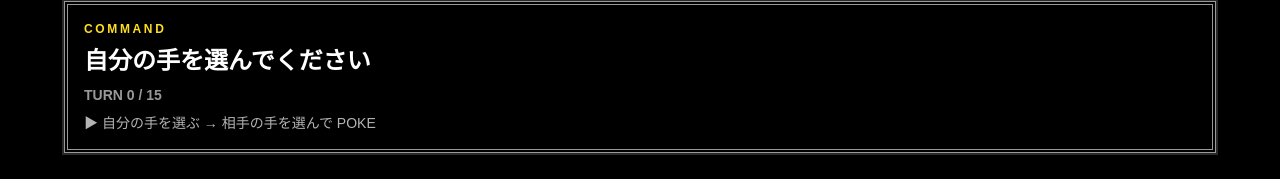
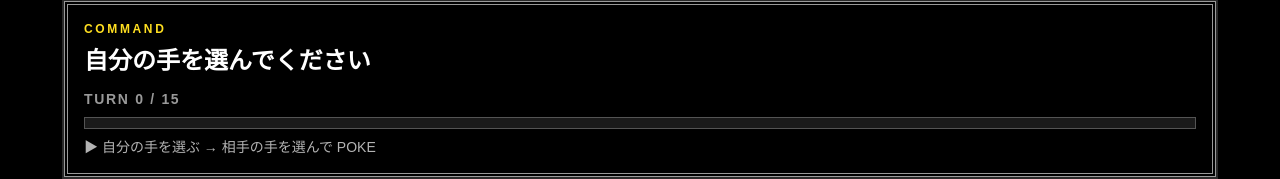
Before and after one commit to akiyama-ryusei/POKE, a Next.js app in the folder poke/: page /game/level2 in a window 1280 px wide. Shown: the part 851-1030 px from the top of the page. Built offline with nearby package versions, Linux system fonts and the light colour scheme; no server answers.

Commit message:
残りターン数をわかりやすく

```diff
--- a/poke/app/components/MainGame.js
+++ b/poke/app/components/MainGame.js
@@ -60,6 +60,7 @@ const ITEMS = [
 
 const ENEMY_EFFECT_DURATION_MS = 1800;
 const MAX_PLAYER_TURNS = 15;
+const COUNTDOWN_WARNING_TURNS = 5;
 
 // ITEMS から重複なくランダムに n 個選ぶ
 function pickRandomItems(n) {
@@ -218,6 +219,10 @@ export default function MainGame({ level = 1 }) {
   const playerLose = isHandOut(hands.player.left) && isHandOut(hands.player.right);
   const enemyLose = isHandOut(hands.enemy.left) && isHandOut(hands.enemy.right);
   const sacrifiveUnavailable = isHandOut(hands.player.left) || isHandOut(hands.player.right);
+  const remainingTurns = Math.max(MAX_PLAYER_TURNS - turnCount, 0);
+  const showTurnCountdown = remainingTurns <= COUNTDOWN_WARNING_TURNS;
+  const playerFingerTotal = totalFingerCount(hands.player);
+  const enemyFingerTotal = totalFingerCount(hands.enemy);
 
   function recordGameResult(resultWinner, resultTurns) {
     saveGameResult({
@@ -870,9 +875,37 @@ function chooseEnemyGuardHand(currentHands) {
             </p>
             <p className="mt-2 min-h-8 text-2xl font-black">{message}</p>
             {!winner ? (
-              <p className="mt-2 text-sm font-bold text-white/60">
-                TURN {turnCount} / {MAX_PLAYER_TURNS}
-              </p>
+              <div className="mt-3">
+                <div className="flex flex-wrap items-center justify-between gap-2">
+                  <p
+                    className={[
+                      "text-sm font-black tracking-[0.12em]",
+                      showTurnCountdown ? "text-yellow-300" : "text-white/60",
+                    ].join(" ")}
+                  >
+                    TURN {turnCount} / {MAX_PLAYER_TURNS}
+                  </p>
+                  {showTurnCountdown ? (
+                    <p className="border-2 border-yellow-300 bg-yellow-300 px-3 py-1 text-sm font-black text-black">
+                      判定まであと {remainingTurns} ターン
+                    </p>
+                  ) : null}
+                </div>
+                <div className="mt-2 h-3 border border-white/25 bg-white/10">
+                  <div
+                    className={[
+                      "h-full transition-all",
+                      showTurnCountdown ? "bg-yellow-300" : "bg-cyan-300",
+                    ].join(" ")}
+                    style={{ width: `${(turnCount / MAX_PLAYER_TURNS) * 100}%` }}
+                  />
+                </div>
+                {showTurnCountdown ? (
+                  <p className="mt-2 text-sm font-bold text-white/75">
+                    指の合計: PLAYER {playerFingerTotal} / ENEMY {enemyFingerTotal}
+                  </p>
+                ) : null}
+              </div>
             ) : null}
             {turn === "player" && !winner ? (
               <p className="mt-2 text-sm text-white/70">
```
